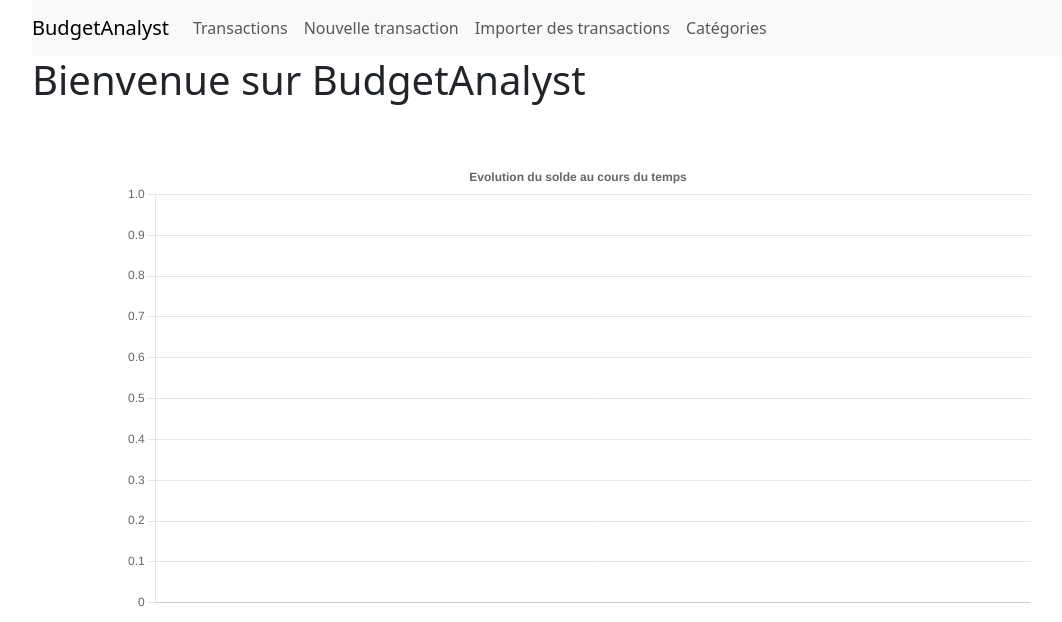
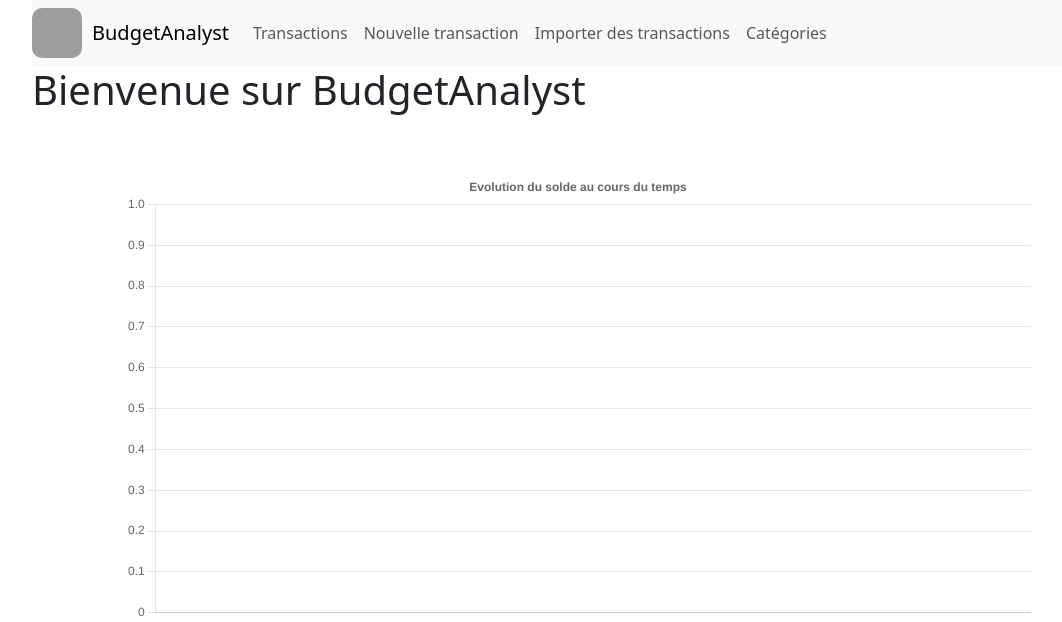
Before and after one commit to AdriMerle/BudgetAnalyst, a Django app: page / in a window 1280 px wide. Shown: the top 622 px of the page, without its empty margins (50-1112 px from the left). Run offline with Django 4.2, Linux system fonts and the light colour scheme; data that the repository does not hold is empty; grey boxes are pictures that could not be loaded.

Commit message:
Added logo

```diff
--- a/App/static/style.css
+++ b/App/static/style.css
@@ -1,3 +1,8 @@
 .bg-indigo {
     background-color: #6610f2;
 }
+
+img.rounded-corners {
+    margin-right: 10px;
+    border-radius: 10px;
+}
--- a/App/templates/base.html
+++ b/App/templates/base.html
@@ -11,6 +11,7 @@
         <title>{% block title %}BudgetAnalyst{% endblock %}</title>
 
         <link href="{% static 'style.css' %}" rel="stylesheet" type="text/css"/>
+        <link rel="shortcut icon" type="image/jpg" href="{% static 'images/favicon.jpg' %}" >
 
         <!-- Bootstrap CSS -->
         <link href="https://cdn.jsdelivr.net/npm/bootstrap@5.3.2/dist/css/bootstrap.min.css"
@@ -22,6 +23,7 @@
     <body>
         <div class="container">
             <nav class="navbar navbar-expand-lg bg-light">
+                <img src="{% static 'logo.jpg' %}" alt="logo" width="50" height="50" class="rounded-corners">
                 <a class="navbar-brand" href="/">BudgetAnalyst</a>
                 <button
                     class="navbar-toggler"
@@ -32,7 +34,6 @@
                     aria-expanded="false"
                     aria-label="Toggle navigation"
                 >
-                <span class="navbar-toggler-icon"></span>
                 </button>
                 <div class="collapse navbar-collapse" id="navbarNav">
                     <ul class="navbar-nav">
--- a/BudgetAnalyst/settings.py
+++ b/BudgetAnalyst/settings.py
@@ -121,6 +121,8 @@ USE_TZ = True
 # https://docs.djangoproject.com/en/4.2/howto/static-files/
 
 STATIC_URL = 'static/'
+STATICFILES_DIRS = [BASE_DIR / "static"]
+
 
 # Default primary key field type
 # https://docs.djangoproject.com/en/4.2/ref/settings/#default-auto-field
```
Also changed, not shown: App/static/images/favicon.jpg (renamed from favicon.jpg).
